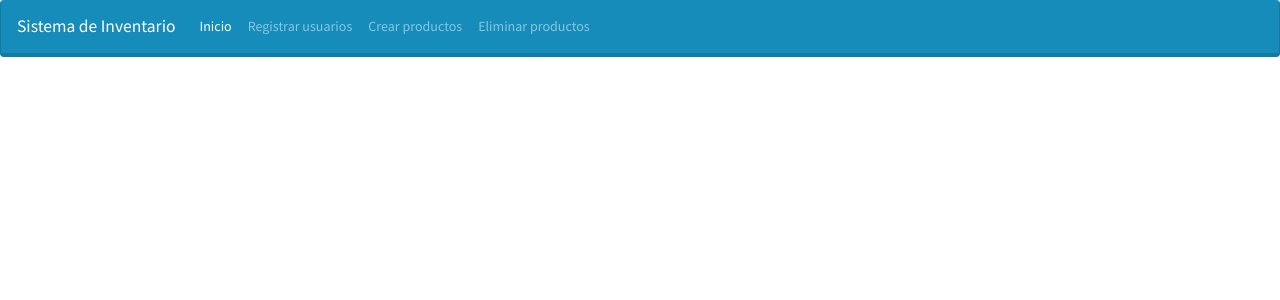
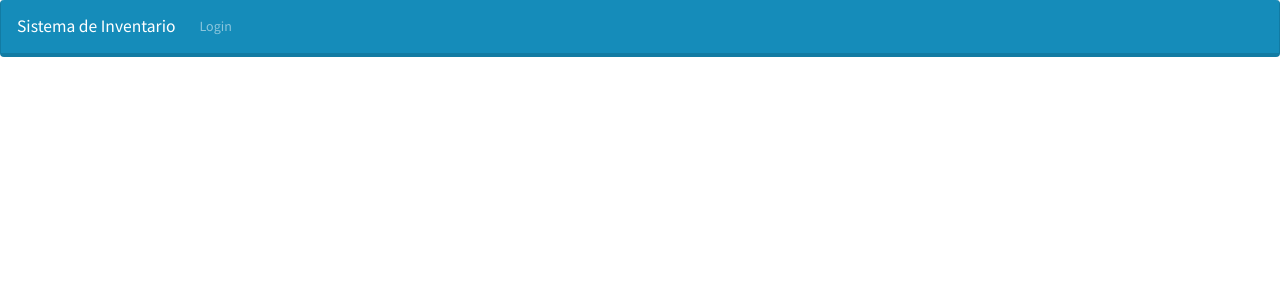
Before and after one commit to yarhoslavme/InventorySystem, a Flask app: page / in a window 1280 px wide. Shown: the top 300 px of the page. Run offline with Flask 2, Linux system fonts and the light colour scheme; some libraries are stand-ins or nearby versions.

Commit message:
Added dynamic menus to the Layaout

```diff
--- a/app.py
+++ b/app.py
@@ -8,14 +8,24 @@ app = Flask(__name__)
 init_db()
 app.config.update(SECRET_KEY="GRUPO3-R")
 
+rutas_admin = [["/", "Inicio"], ["/logout", "Salir"]]
+rutas_no_user = [["/login", "Login"]]
+
 
 @app.route("/")
 def index():
+    if "rol" in session:
+        session["rutas"] = rutas_admin
+    else:
+        session["rutas"] = rutas_no_user
     return render_template("index.html")
 
 
 @app.route("/login", methods=("GET", "POST"))
 def login():
+    if "rol" in session:
+        return redirect(url_for("index"))
+
     form = formulario_login()
 
     if form.validate_on_submit():
@@ -24,8 +34,10 @@ def login():
         usuariodb = usuario_by_username(username)
         if (usuariodb is not None) and (security.check_password_hash(usuariodb[1], password)):
             session["rol"] = usuariodb[3]
+            session["rutas"] = rutas_admin
             return redirect(url_for("index"))
         else:
+            session["rutas"] = rutas_no_user
             flash("Usuario o contraseña incorrectos")
 
     return render_template("login.html", form=form)
@@ -35,6 +47,7 @@ def login():
 def logout():
     if "rol" in session:
         session.pop("rol", None)
+        session["rutas"] = rutas_no_user
         return redirect(url_for("index"))
     return redirect(url_for("login"))
 
--- a/templates/_layout.html
+++ b/templates/_layout.html
@@ -18,21 +18,17 @@
 
     <div class="navbar-collapse collapse" id="navbarColor01" style="">
         <ul class="navbar-nav mr-auto">
-            <li class="nav-item active">
-                <a class="nav-link" href="#">Inicio
-                    <span class="sr-only">(current)</span>
-                </a>
-            </li>
-            <li class="nav-item">
-                <a class="nav-link" href="#">Registrar usuarios</a>
-            </li>
-            <li class="nav-item">
-                <a class="nav-link" href="#">Crear productos</a>
-            </li>
-            <li class="nav-item">
-                <a class="nav-link" href="#">Eliminar productos</a>
-            </li>
+            {% if session['rutas'] %}
+                {% for ruta in session['rutas'] %}
+                    <li class="nav-item">
+                        <a class="nav-link" href="{{ ruta[0] }}">{{ ruta[1] }}</a>
+                    </li>
+                {% endfor %}
+            {% endif %}
         </ul>
+        {% if session['rol'] %}
+            <span class="navbar-text">{{ session['rol'] }}</span>
+        {% endif %}
     </div>
 </nav>
 <div class="container">
```
